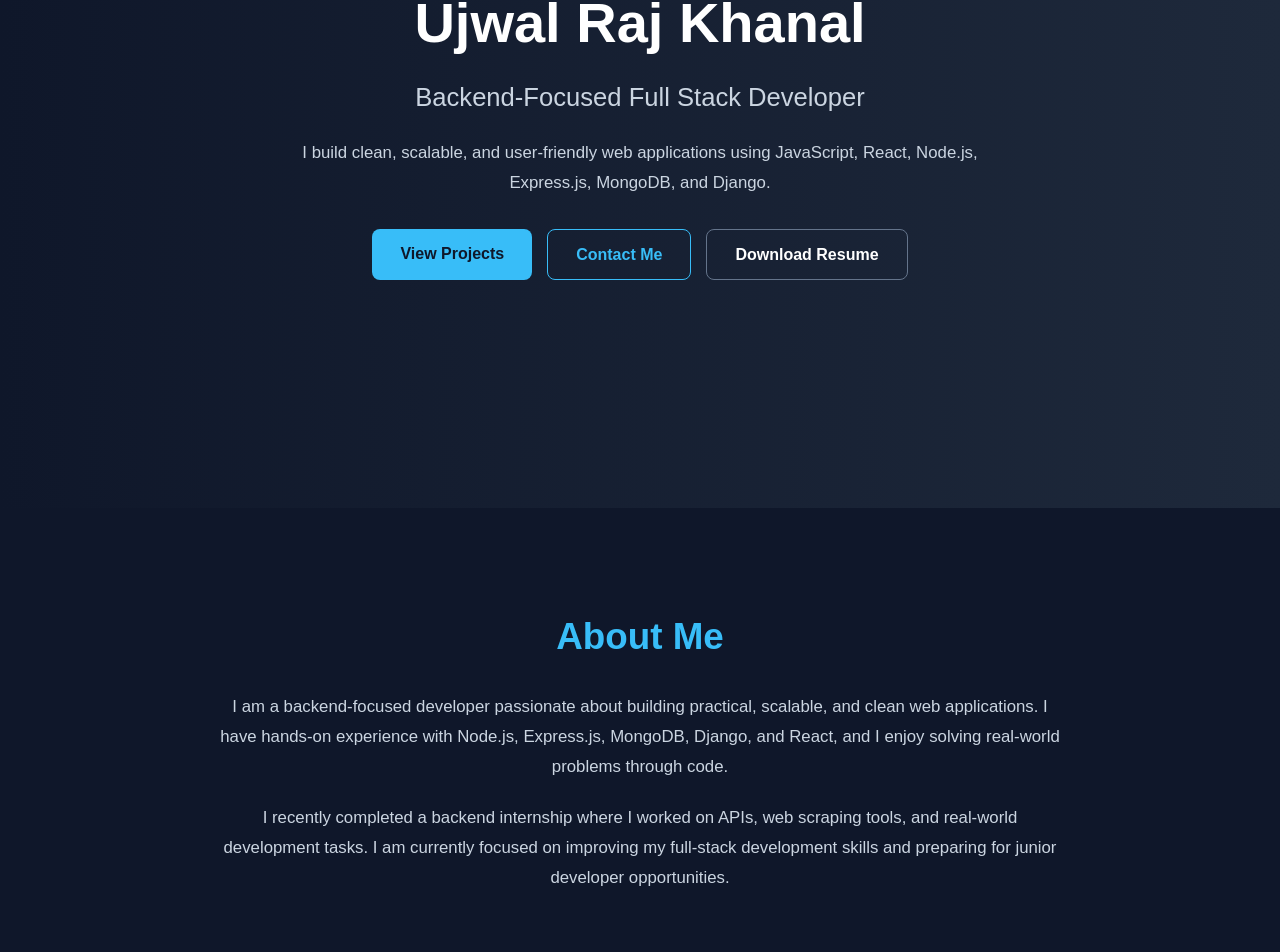
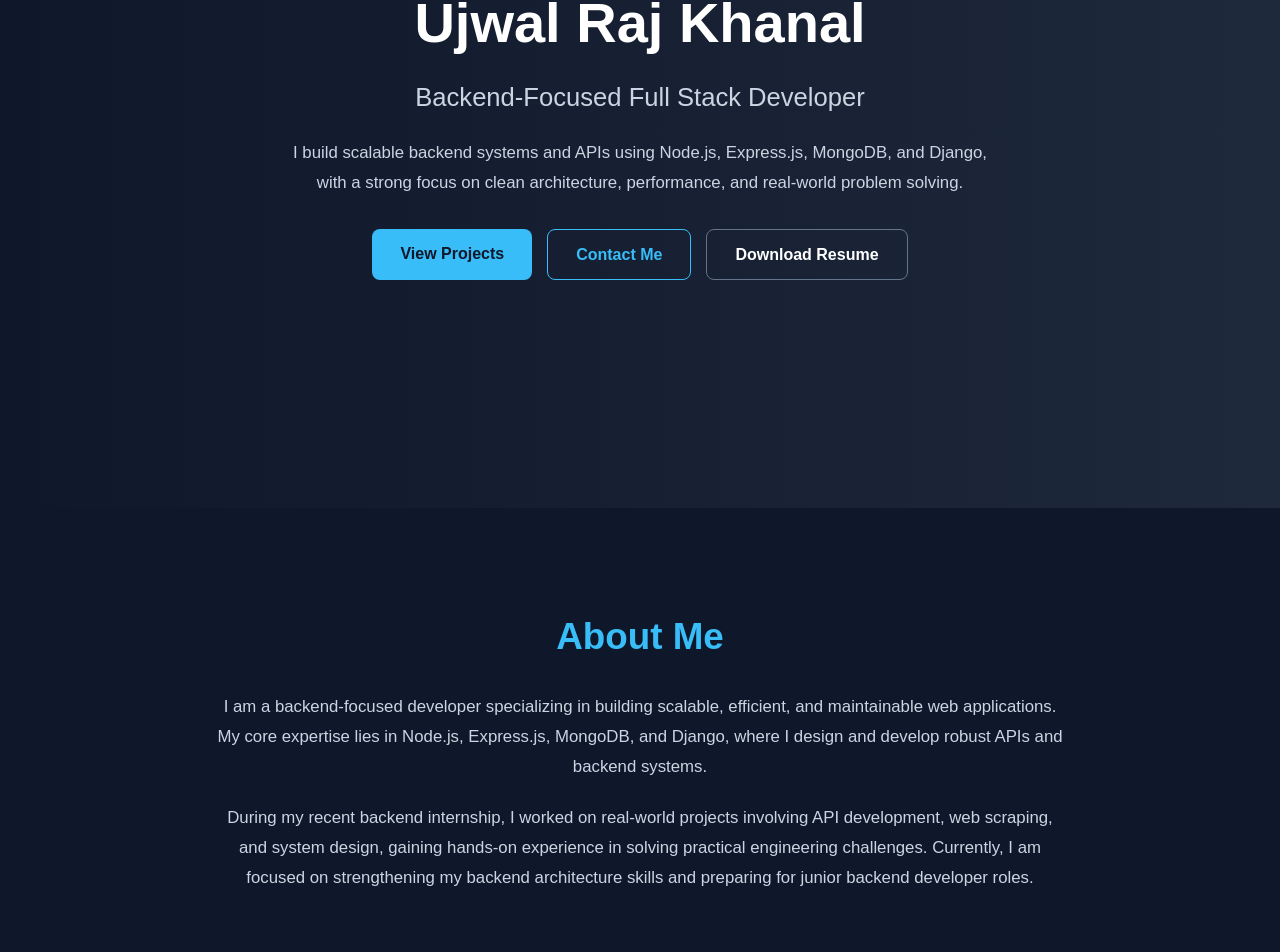
Before and after one commit to ujwal284/Portfolio_, a React (Vite) app in the folder frontend/: page / in a window 1280 px wide. Shown: the part 379-1331 px from the top of the page. Built offline with nearby package versions, Linux system fonts and the light colour scheme.

Commit message:
feat: Revise About section for clarity and detail; update Hero description for focus on backend systems; enhance footer copyright notice

```diff
--- a/frontend/src/components/About.jsx
+++ b/frontend/src/components/About.jsx
@@ -4,16 +4,17 @@ function About() {
       <div className="container about-content">
         <h2>About Me</h2>
         <p>
-          I am a backend-focused developer passionate about building practical,
-          scalable, and clean web applications. I have hands-on experience with
-          Node.js, Express.js, MongoDB, Django, and React, and I enjoy solving
-          real-world problems through code.
+          I am a backend-focused developer specializing in building scalable,
+          efficient, and maintainable web applications. My core expertise lies
+          in Node.js, Express.js, MongoDB, and Django, where I design and develop
+          robust APIs and backend systems.
         </p>
         <p>
-          I recently completed a backend internship where I worked on APIs,
-          web scraping tools, and real-world development tasks. I am currently
-          focused on improving my full-stack development skills and preparing
-          for junior developer opportunities.
+         During my recent backend internship, I worked on real-world projects
+          involving API development, web scraping, and system design, gaining
+          hands-on experience in solving practical engineering challenges.
+          Currently, I am focused on strengthening my backend architecture skills
+          and preparing for junior backend developer roles.
         </p>
       </div>
     </section>
--- a/frontend/src/components/Footer.jsx
+++ b/frontend/src/components/Footer.jsx
@@ -2,7 +2,7 @@ function Footer() {
   return (
     <footer className="footer">
       <div className="container">
-        <p>© 2026 Ujwal Raj Khanal.</p>
+        <p>© 2026 Ujwal Raj Khanal. All rights reserved.</p>
       </div>
     </footer>
   );
--- a/frontend/src/components/Hero.jsx
+++ b/frontend/src/components/Hero.jsx
@@ -6,8 +6,10 @@ function Hero() {
         <h2>Ujwal Raj Khanal</h2>
         <h3>Backend-Focused Full Stack Developer</h3>
         <p className="hero-description">
-          I build clean, scalable, and user-friendly web applications using
-          JavaScript, React, Node.js, Express.js, MongoDB, and Django.
+          I build scalable backend systems and APIs using Node.js, Express.js,
+          MongoDB, and Django, with a strong focus on clean architecture,
+          performance, and real-world problem solving.
+
         </p>
 
         <div className="hero-buttons">
```
